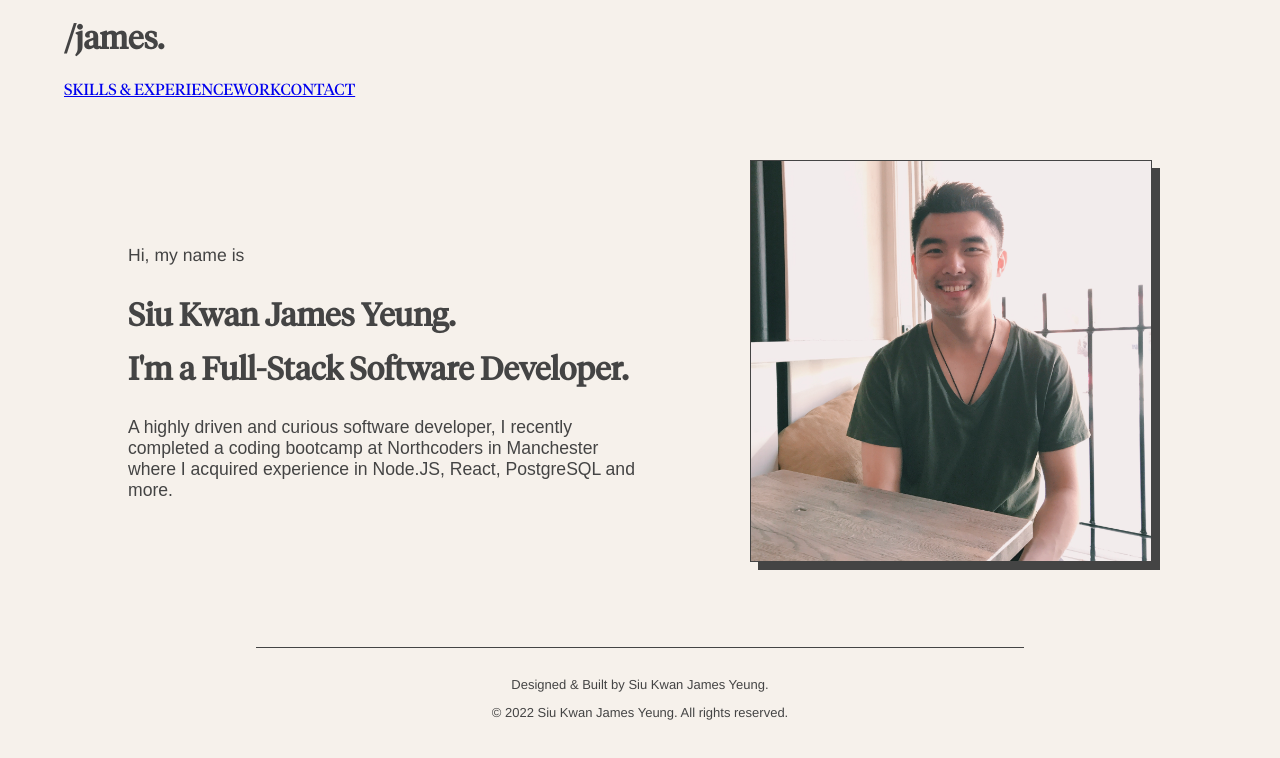
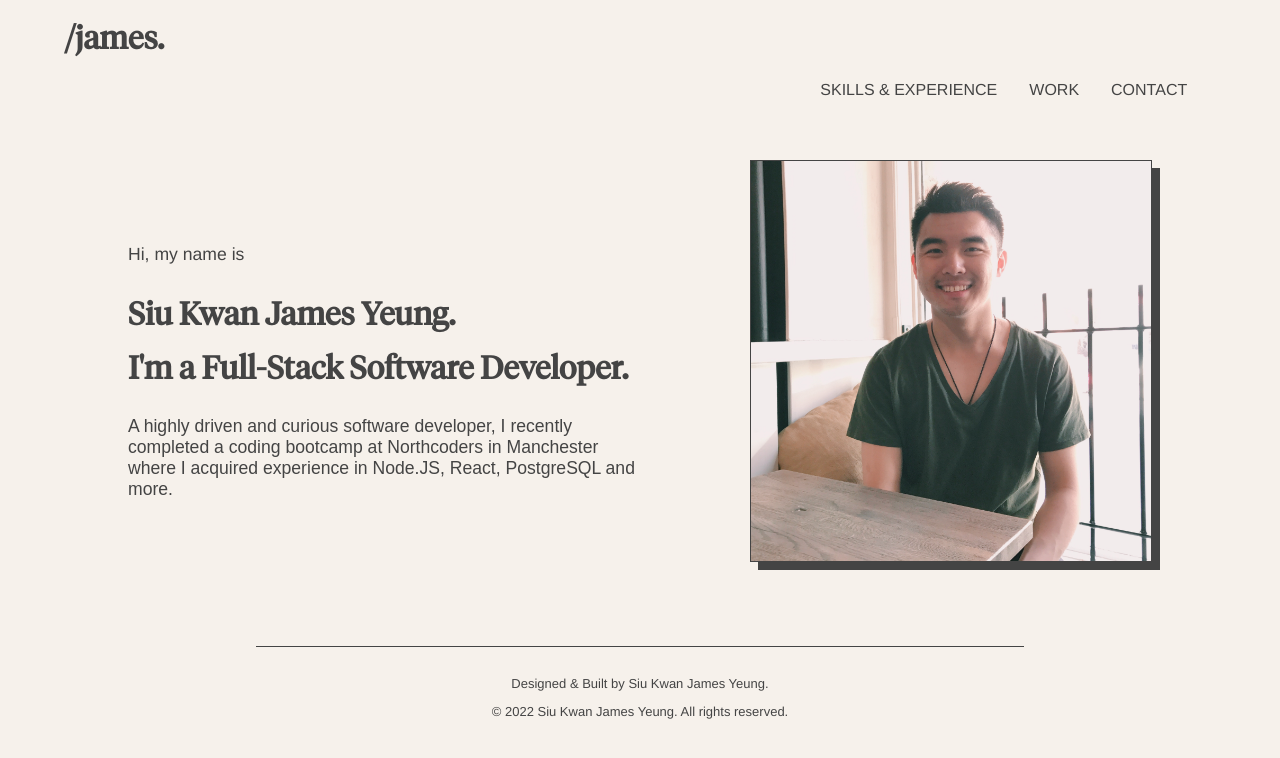
Before and after one commit to OneInfiniteLoops/Portfolio, a React (Create React App) app: page / in a window 1280 px wide. Shown: the top 758 px of the page. Built offline with nearby package versions, Linux system fonts and the light colour scheme.

Commit message:
Adds styling for NavBar links

```diff
--- a/src/App.css
+++ b/src/App.css
@@ -30,6 +30,27 @@
   background-color: #f6f1eb;
   color: #444;
   animation: slide-up-fade 1s;
+}
+
+.NavLinks {
+  font-family: Helvetica;
+  font-size: 1rem;
+  text-align: right;
+  padding-right: 5%;
+}
+
+.EachNavBarLink:link {
+  padding-right: 2rem;
+  text-decoration: none;
+  color: #444;
+}
+
+.EachNavBarLink:visited {
+  color: #444;
+}
+
+.EachNavBarLink:hover {
+  color: rgb(136, 136, 136);
 }
 
 .Introduction {
```
